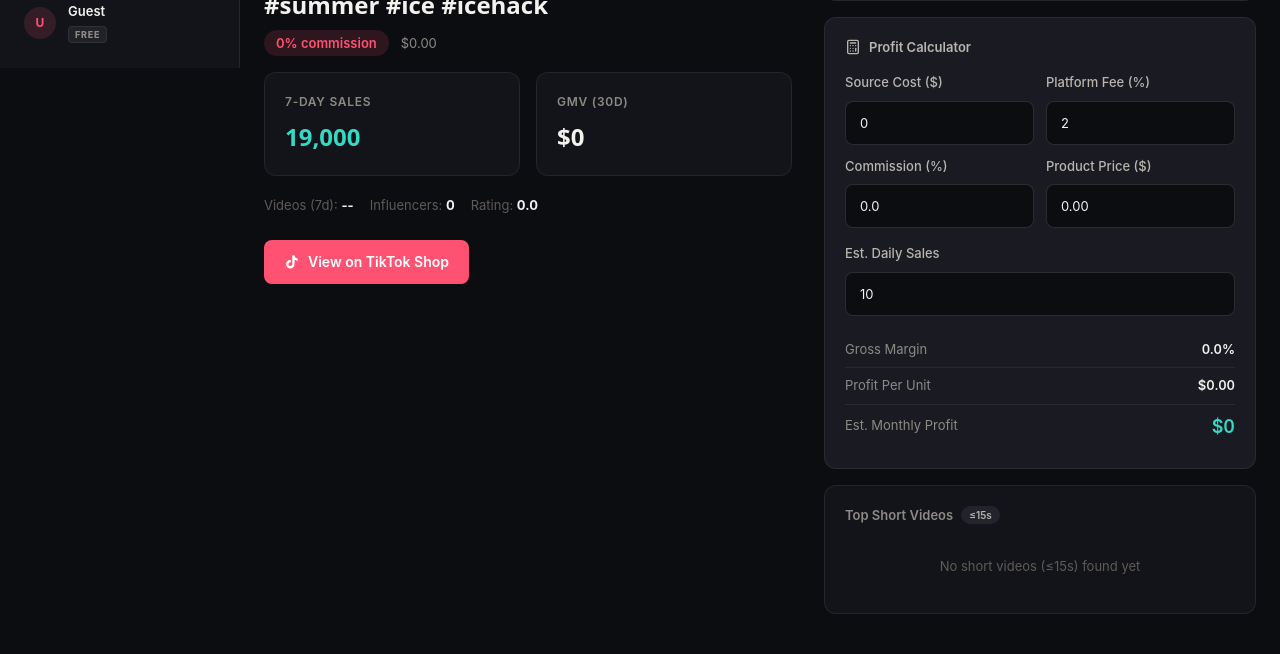
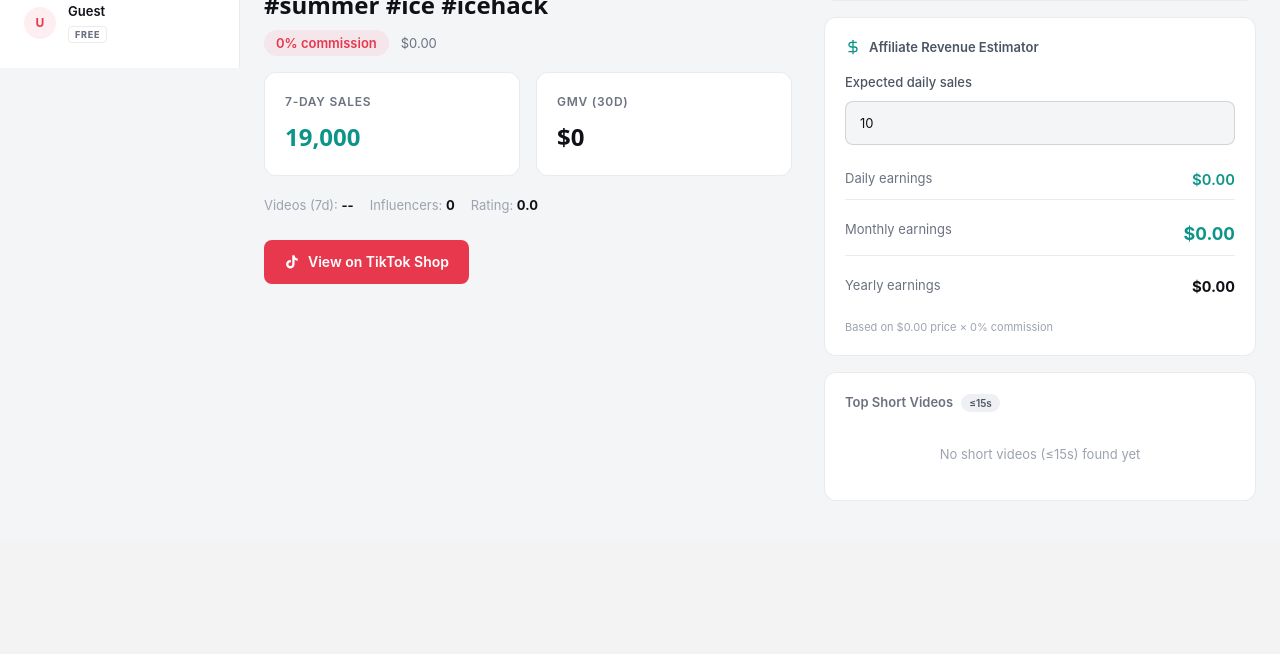
Before and after one commit to thoard93/tiktok-product-finder, a Flask app: a page that uses templates/product_detail.html in a window 1280 px wide. Shown: the part 732-1386 px from the top of the page. After the commit the page ends 1194 px from the top, so only its background shows below. Run offline with Flask 3, Linux system fonts and the light colour scheme; the visitor is signed in with stand-in values (Sample User, id 1); data that the repository does not hold is empty; some web fonts are replaced.

Commit message:
Light mode default, revenue estimator, landing stays dark
Fix 1 - Fee calculator replaced with Affiliate Revenue Estimator:
  Simple input (daily sales) -> daily/monthly/yearly commission
  earnings. No source costs or platform fees (we're affiliates).
  Pre-filled with product price and commission rate.

Fix 2 - Light mode CSS system overhaul:
  :root now contains light mode values (default for app):
    backgrounds: #f4f5f7, #ffffff, #f8f9fa
    text: #0f1117, #4b5563, #6b7280
    accent: #e8384d (darker coral for light bg contrast)
    teal: #0d9488 (darker for light bg)
  [data-theme="dark"] block overrides all vars for dark mode.
  Removed broken .app-shell.light-mode class approach.
  Theme toggle uses data-theme attribute on <html>.
  Default: light. Saved to localStorage.

Fix 4 - Landing page stays dark:
  base_public.html has data-theme="dark" on <html>.
  Theme toggle only runs inside .app-shell (not landing).

Co-Authored-By: Claude Opus 4.6 (1M context) <noreply@anthropic.com>

```diff
--- a/static/css/main.css
+++ b/static/css/main.css
@@ -12,33 +12,65 @@
   --space-5:20px; --space-6:24px; --space-7:28px; --space-8:32px;
   --space-10:40px; --space-12:48px; --space-14:56px; --space-16:64px;
 
-  /* Surfaces — rich dark with slight cool tint */
+  /* === LIGHT MODE (default for app) === */
+  --bg-base:#f4f5f7;
+  --bg-surface:#ffffff;
+  --bg-elevated:#f8f9fa;
+  --bg-hover:#eef0f3;
+  --bg-active:#e4e6ea;
+
+  --border:rgba(0,0,0,0.08);
+  --border-strong:rgba(0,0,0,0.14);
+
+  --text-primary:#0f1117;
+  --text-secondary:#4b5563;
+  --text-muted:#6b7280;
+  --text-faint:#9ca3af;
+
+  --accent:#e8384d;
+  --accent-hover:#cc2e42;
+  --accent-glow:rgba(232,56,77,0.08);
+
+  --teal:#0d9488;
+  --teal-dim:rgba(13,148,136,0.08);
+
+  --gold:#d97706;
+  --gold-dim:rgba(217,119,6,0.08);
+  --success:#059669;
+  --success-dim:rgba(5,150,105,0.08);
+  --warning:#ea580c;
+  --warning-dim:rgba(234,88,12,0.08);
+  --danger:#dc2626;
+  --danger-dim:rgba(220,38,38,0.08);
+
+  --shadow-sm:0 1px 3px rgba(0,0,0,0.08),0 1px 2px rgba(0,0,0,0.04);
+  --shadow-md:0 4px 12px rgba(0,0,0,0.08),0 2px 4px rgba(0,0,0,0.04);
+  --shadow-lg:0 12px 32px rgba(0,0,0,0.10),0 4px 8px rgba(0,0,0,0.04);
+}
+
+/* === DARK MODE (landing page + toggle) === */
+[data-theme="dark"] {
   --bg-base:#0c0d10;
   --bg-surface:#13141a;
   --bg-elevated:#1a1b22;
   --bg-hover:#22232c;
   --bg-active:#2a2b35;
 
-  /* Borders — slightly brighter for better card definition */
   --border:rgba(255,255,255,0.07);
   --border-strong:rgba(255,255,255,0.13);
 
-  /* Text — HIGH CONTRAST hierarchy */
-  --text-primary:#f4f2ef;          /* Near-white — headings, stat values, names */
-  --text-secondary:#b8b5af;        /* Warm gray — body text, descriptions */
-  --text-muted:#8d8a84;            /* Medium gray — labels, secondary info */
-  --text-faint:#5e5b56;            /* Dim — timestamps, hints, placeholders */
+  --text-primary:#f4f2ef;
+  --text-secondary:#b8b5af;
+  --text-muted:#8d8a84;
+  --text-faint:#5e5b56;
 
-  /* Accent — coral/salmon (slightly brighter for contrast) */
   --accent:#ff5272;
   --accent-hover:#ff3458;
   --accent-glow:rgba(255,82,114,0.14);
 
-  /* Teal — data / charts / positive indicators */
   --teal:#36d9c4;
   --teal-dim:rgba(54,217,196,0.12);
 
-  /* Utility colors — slightly brighter for readability */
   --gold:#f5a623;
   --gold-dim:rgba(245,166,35,0.12);
   --success:#5ee89c;
@@ -48,11 +80,12 @@
   --danger:#ff6b6b;
   --danger-dim:rgba(255,107,107,0.12);
 
-  /* Shadows — deeper for card separation */
   --shadow-sm:0 1px 3px rgba(0,0,0,0.6);
   --shadow-md:0 4px 16px rgba(0,0,0,0.5);
   --shadow-lg:0 12px 40px rgba(0,0,0,0.7);
+}
 
+:root {
   /* Radius */
   --radius-sm:6px;
   --radius:8px;
@@ -743,20 +776,6 @@ h1,h2,h3,h4,h5,h6{font-family:var(--font-display);font-weight:700;line-height:1.
 .fee-calc-row .value.highlight{color:var(--teal);font-size:var(--text-lg)}
 .fee-calc-inputs{display:grid;grid-template-columns:1fr 1fr;gap:var(--space-3);margin-bottom:var(--space-4)}
 
-/* 37. LIGHT MODE (app only, not landing) =================================== */
-.app-shell.light-mode{--bg-base:#f5f6f8;--bg-surface:#ffffff;--bg-elevated:#f0f1f3;--bg-hover:#e8e9ec;--bg-active:#dfe0e3;--border:rgba(0,0,0,0.08);--border-strong:rgba(0,0,0,0.14);--text-primary:#111827;--text-secondary:#4b5563;--text-muted:#6b7280;--text-faint:#9ca3af;--shadow-sm:0 1px 3px rgba(0,0,0,0.08);--shadow-md:0 4px 16px rgba(0,0,0,0.06);--shadow-lg:0 12px 40px rgba(0,0,0,0.1)}
-.app-shell.light-mode .sidebar{background:#fff;border-color:rgba(0,0,0,0.08)}
-.app-shell.light-mode .topbar{background:rgba(255,255,255,0.85)}
-.app-shell.light-mode .card,.app-shell.light-mode .product-card{background:#fff;box-shadow:var(--shadow-sm)}
-.app-shell.light-mode .product-table th{background:#f5f6f8}
-.app-shell.light-mode .stat-card{background:#fff}
-.app-shell.light-mode .chart-card{background:#fff}
-.app-shell.light-mode .input,.app-shell.light-mode .select{background:#f5f6f8;border-color:rgba(0,0,0,0.12);color:#111827}
-.app-shell.light-mode .mobile-tabs{background:#fff}
-.app-shell.light-mode .modal-dialog{background:#fff}
-.app-shell.light-mode .flash-msg{background:#fff}
-.app-shell.light-mode .badge-muted{background:#e8e9ec;color:#4b5563}
-
-/* Theme toggle button */
+/* 37. THEME TOGGLE ========================================================= */
 .theme-toggle{width:36px;height:36px;display:flex;align-items:center;justify-content:center;border-radius:var(--radius);cursor:pointer;color:var(--text-muted);transition:all var(--dur-fast)}
 .theme-toggle:hover{color:var(--text-primary);background:var(--bg-hover)}
--- a/static/js/dashboard.js
+++ b/static/js/dashboard.js
@@ -265,25 +265,24 @@ document.addEventListener("DOMContentLoaded", function() {
 
 /* --- Theme Toggle (light/dark) -------------------------------------------- */
 function toggleTheme() {
-  var shell = document.querySelector(".app-shell");
-  if (!shell) return;
-  var isLight = shell.classList.toggle("light-mode");
-  localStorage.setItem("vantage_theme", isLight ? "light" : "dark");
-  // Update toggle icon
+  var current = document.documentElement.getAttribute("data-theme");
+  var next = current === "dark" ? "light" : "dark";
+  document.documentElement.setAttribute("data-theme", next);
+  localStorage.setItem("vantage_theme", next);
   var icon = document.getElementById("themeIcon");
-  if (icon) icon.setAttribute("data-lucide", isLight ? "moon" : "sun");
+  if (icon) icon.setAttribute("data-lucide", next === "dark" ? "sun" : "moon");
   if (window.lucide) lucide.createIcons();
 }
 
-/* Restore saved theme on load */
+/* Restore saved theme on load — default light for app */
 document.addEventListener("DOMContentLoaded", function() {
-  var saved = localStorage.getItem("vantage_theme");
-  if (saved === "light") {
-    var shell = document.querySelector(".app-shell");
-    if (shell) shell.classList.add("light-mode");
-    var icon = document.getElementById("themeIcon");
-    if (icon) icon.setAttribute("data-lucide", "moon");
-  }
+  // Only apply theme if we're in the app shell (not landing page)
+  if (!document.querySelector(".app-shell")) return;
+  var saved = localStorage.getItem("vantage_theme") || "light";
+  document.documentElement.setAttribute("data-theme", saved);
+  var icon = document.getElementById("themeIcon");
+  if (icon) icon.setAttribute("data-lucide", saved === "dark" ? "sun" : "moon");
+  if (window.lucide) lucide.createIcons();
 });
 
 /* --- Fee Calculator ------------------------------------------------------- */
--- a/templates/base_public.html
+++ b/templates/base_public.html
@@ -1,5 +1,5 @@
 <!DOCTYPE html>
-<html lang="en">
+<html lang="en" data-theme="dark">
 <head>
   <meta charset="UTF-8">
   <meta name="viewport" content="width=device-width, initial-scale=1.0">
--- a/templates/product_detail.html
+++ b/templates/product_detail.html
@@ -128,34 +128,32 @@
       <div class="chart-wrap"><canvas id="detailSalesChart"></canvas></div>
     </div>
 
-    {# Fee Calculator #}
-    <div class="fee-calc mb-4">
-      <div class="fee-calc-title"><i data-lucide="calculator" style="width:16px;height:16px"></i> Profit Calculator</div>
-      <div class="fee-calc-inputs">
-        <div class="input-group">
-          <label class="input-label">Source Cost ($)</label>
-          <input type="number" class="input" id="feeCalcCost" value="0" min="0" step="0.01" oninput="updateFeeCalc()">
+    {# Affiliate Revenue Estimator #}
+    <div class="card mb-4">
+      <div style="font-size:var(--text-sm);font-weight:600;color:var(--text-secondary);margin-bottom:var(--space-4);display:flex;align-items:center;gap:var(--space-2)">
+        <i data-lucide="dollar-sign" style="width:16px;height:16px;color:var(--teal)"></i> Affiliate Revenue Estimator
+      </div>
+      <div class="input-group mb-4">
+        <label class="input-label">Expected daily sales</label>
+        <input type="number" class="input" id="revEstDaily" value="10" min="1" oninput="updateRevEstimate()">
+      </div>
+      <div style="display:flex;flex-direction:column;gap:var(--space-3)">
+        <div style="display:flex;justify-content:space-between;padding:8px 0;border-bottom:1px solid var(--border)">
+          <span style="font-size:var(--text-sm);color:var(--text-muted)">Daily earnings</span>
+          <span style="font-weight:600;color:var(--teal);font-variant-numeric:tabular-nums" id="revEstDailyOut">$0</span>
         </div>
-        <div class="input-group">
-          <label class="input-label">Platform Fee (%)</label>
-          <input type="number" class="input" id="feeCalcFee" value="2" min="0" step="0.1" oninput="updateFeeCalc()">
+        <div style="display:flex;justify-content:space-between;padding:8px 0;border-bottom:1px solid var(--border)">
+          <span style="font-size:var(--text-sm);color:var(--text-muted)">Monthly earnings</span>
+          <span style="font-weight:700;font-size:var(--text-lg);color:var(--teal);font-variant-numeric:tabular-nums" id="revEstMonthlyOut">$0</span>
         </div>
-        <div class="input-group">
-          <label class="input-label">Commission (%)</label>
-          <input type="number" class="input" id="feeCalcComm" value="{{ "%.1f" | format((product.commission_rate or 0) * 100) }}" min="0" step="0.1" oninput="updateFeeCalc()">
-        </div>
-        <div class="input-group">
-          <label class="input-label">Product Price ($)</label>
-          <input type="number" class="input" id="feeCalcPrice" value="{{ "%.2f" | format(product.price or 0) }}" min="0" step="0.01" oninput="updateFeeCalc()">
+        <div style="display:flex;justify-content:space-between;padding:8px 0">
+          <span style="font-size:var(--text-sm);color:var(--text-muted)">Yearly earnings</span>
+          <span style="font-weight:700;color:var(--text-primary);font-variant-numeric:tabular-nums" id="revEstYearlyOut">$0</span>
         </div>
       </div>
-      <div class="input-group mb-4">
-        <label class="input-label">Est. Daily Sales</label>
-        <input type="number" class="input" id="feeCalcDaily" value="10" min="1" oninput="updateFeeCalc()">
+      <div style="margin-top:var(--space-3);font-size:11px;color:var(--text-faint)">
+        Based on ${{ "%.2f" | format(product.price or 0) }} price &times; {{ "%.0f" | format((product.commission_rate or 0) * 100) }}% commission
       </div>
-      <div class="fee-calc-row"><span class="label">Gross Margin</span><span class="value" id="feeCalcMargin">0%</span></div>
-      <div class="fee-calc-row"><span class="label">Profit Per Unit</span><span class="value" id="feeCalcProfit">$0.00</span></div>
-      <div class="fee-calc-row"><span class="label">Est. Monthly Profit</span><span class="value highlight" id="feeCalcMonthly">$0</span></div>
     </div>
 
     {# Short videos (<=15s) #}
@@ -231,8 +229,21 @@
   createLineChart("detailSalesChart", labels, values, CHART_COLORS.teal);
 })();
 
-/* Init fee calculator */
-if (typeof updateFeeCalc === "function") updateFeeCalc();
+/* Revenue estimator */
+var _revPrice = {{ product.price or 0 }};
+var _revComm = {{ product.commission_rate or 0 }};
+function updateRevEstimate() {
+  var daily = parseInt(document.getElementById("revEstDaily").value) || 0;
+  var perSale = _revPrice * _revComm;
+  var d = perSale * daily;
+  var m = d * 30;
+  var y = m * 12;
+  function fmt(n) { return "$" + n.toFixed(2).replace(/\B(?=(\d{3})+(?!\d))/g, ","); }
+  document.getElementById("revEstDailyOut").textContent = fmt(d);
+  document.getElementById("revEstMonthlyOut").textContent = fmt(m);
+  document.getElementById("revEstYearlyOut").textContent = fmt(y);
+}
+updateRevEstimate();
 
 /* Stats tab switching */
 document.querySelectorAll(".stats-tab").forEach(function(tab) {
```
